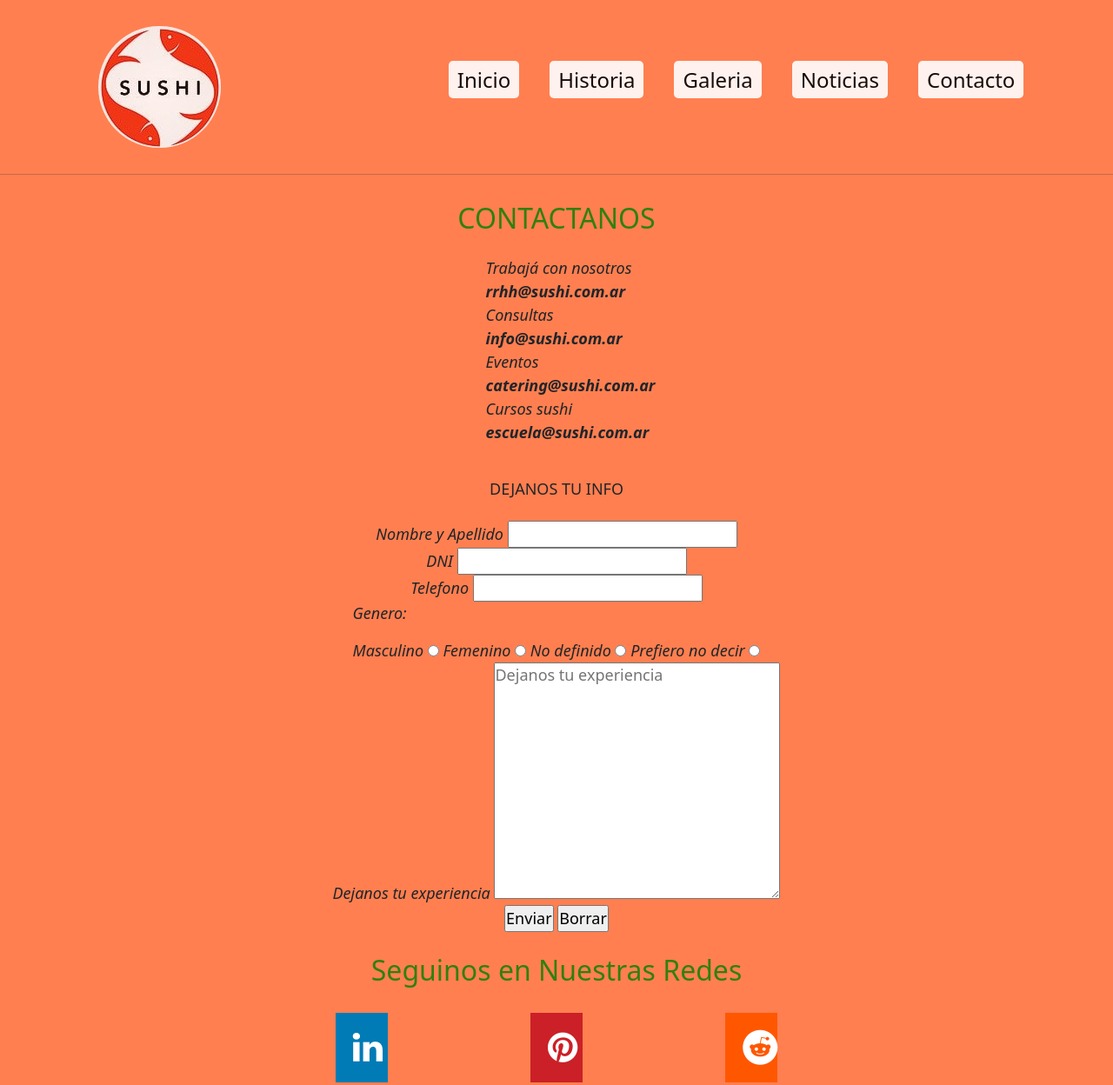
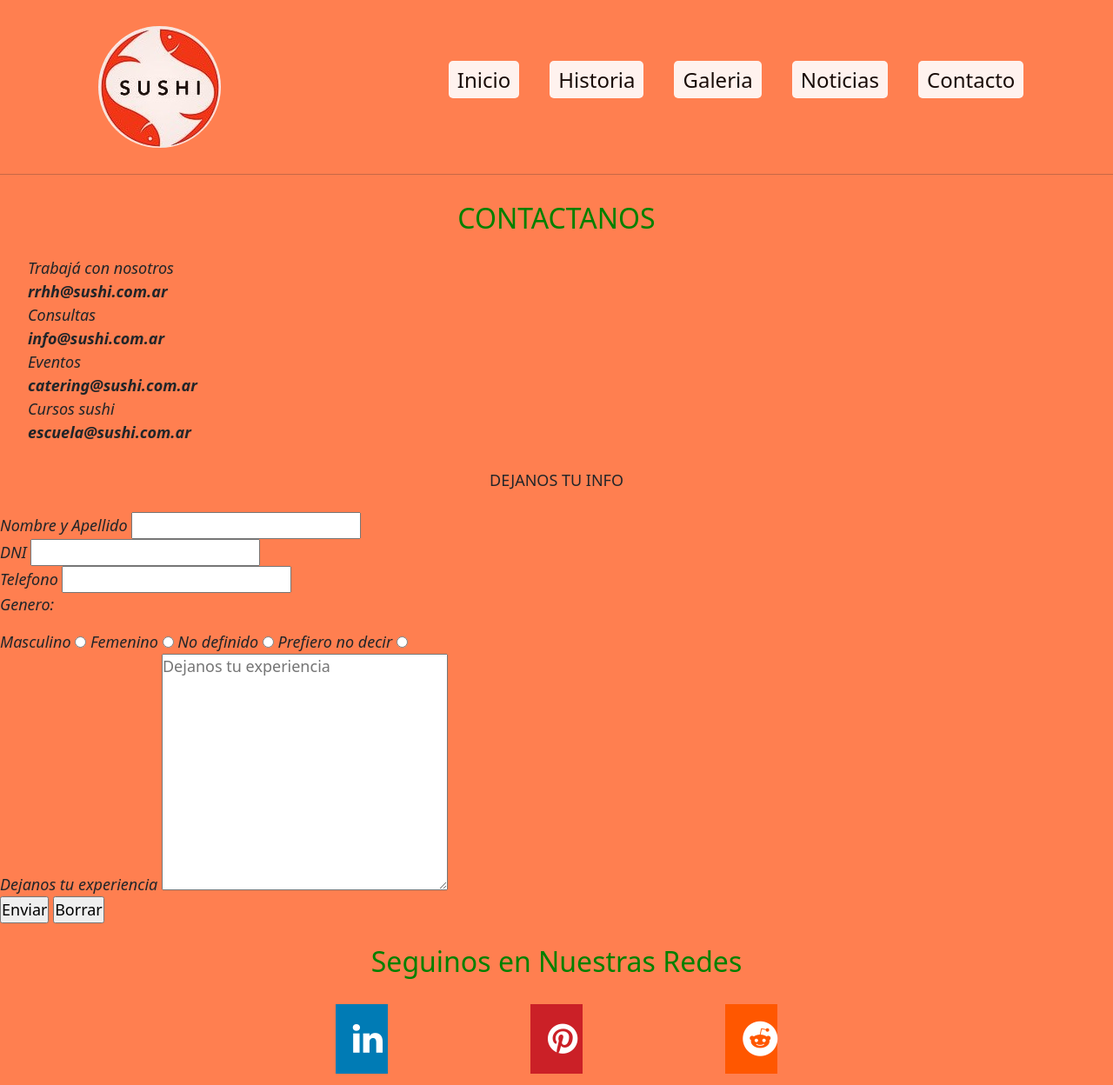
Before and after one commit to fercastro1986/PFCastroFernando, a plain HTML site: page pages/contacto.html in a window 1280 px wide. Shown: the whole page at 87% size. Drawn offline with Linux system fonts and the light colour scheme.

Commit message:
Firt commit

```diff
--- a/css/style.css
+++ b/css/style.css
@@ -177,11 +177,6 @@ form {
     font-size: larger;
     font-size: large;
     font-style: italic;
-    display: flex;
-    flex-direction: column;
-    align-items: center;
-    justify-items: center;
-    align-items: center;
 }
 
 h3 {
@@ -195,9 +190,6 @@ h3 {
     font-size: larger;
     font-size: large;
     font-style: italic;
-    display: flex;
-    flex-direction: column;
-    align-items: center;
 }
 
 .contacto {
@@ -224,8 +216,7 @@ body {
 }
 @media (min-width: 690px) {
     .carousel-item img {
-        height: 280px;
-        width: 350px;
+        height: 400px;
     }
 }
 
@@ -233,22 +224,3 @@ body {
     width: 80%;
     margin: 0 auto;
 }
-
-h1 {
-    animation-duration: 2s;
-    animation-name: aparecer;
-    animation-iteration-count: infinite;
-}
-
-@keyframes aparecer {
-    0% {
-        opacity: 0;
-    }
-    100% {
-        opacity: 1;
-    }
-}
-
-.cards:hover {
-    transform: scale(1.2);
-}
--- a/css/styles.css
+++ /dev/null
@@ -1,18 +0,0 @@
-/* Error: Undefined variable.
- *   ,
- * 2 |     background-color: $color-primario;
- *   |                       ^^^^^^^^^^^^^^^
- *   '
- *   scss\_globales.scss 2:23  @import
- *   scss\styles.scss 1:9      root stylesheet */
-
-body::before {
-  font-family: "Source Code Pro", "SF Mono", Monaco, Inconsolata, "Fira Mono",
-      "Droid Sans Mono", monospace, monospace;
-  white-space: pre;
-  display: block;
-  padding: 1em;
-  margin-bottom: 1em;
-  border-bottom: 2px solid black;
-  content: "Error: Undefined variable.\a   \2577 \a 2 \2502      background-color: $color-primario;  \d\a   \2502                        ^^^^^^^^^^^^^^^\a   \2575 \a   scss\\_globales.scss 2:23  @import\a   scss\\styles.scss 1:9      root stylesheet";
-}
--- a/scss/_globales.scss
+++ /dev/null
@@ -1,35 +0,0 @@
-body {
-    background-color: $color-primario;
-}
-
-.carousel-item img {
-    height: 280px;
-
-}
-@media (min-width: $tablet) {
-    .carousel-item img {
-        height: 180px;
-        width: 350px;
-    }
-}
-
-#carouselExampleDark {
-    height: 280px;
-    width: 350px;
-    /*width: 80%;*/
-    margin: 0 auto;
-}
-
-.div.contacto-l {
-    @include flex-columna
-}
-
-.form {
-    @include flex-columna
-}
-.form {
-    display: grid;
-    grid-template-columns: repeat(2,1fr);
-    justify-items: center;
-    align-items: center;
-}
--- a/scss/styles.scss
+++ /dev/null
@@ -1,21 +0,0 @@
-@import "globales";
-@import "variables";
-
-h1 {
-    animation-duration: 2s;
-    animation-name: aparecer;
-    animation-iteration-count: infinite;
-}
-
-@keyframes aparecer {
-    0% {
-        opacity: 0;
-    }
-    100% {
-        opacity: 1;
-    }
-}
-
-.cards:hover {
-    transform: scale(1.2);
-}
```
Also changed, not shown: package.json (deleted, +0 -11 lines), scss/_variables.scss (deleted, +0 -27 lines), 2 other files.
